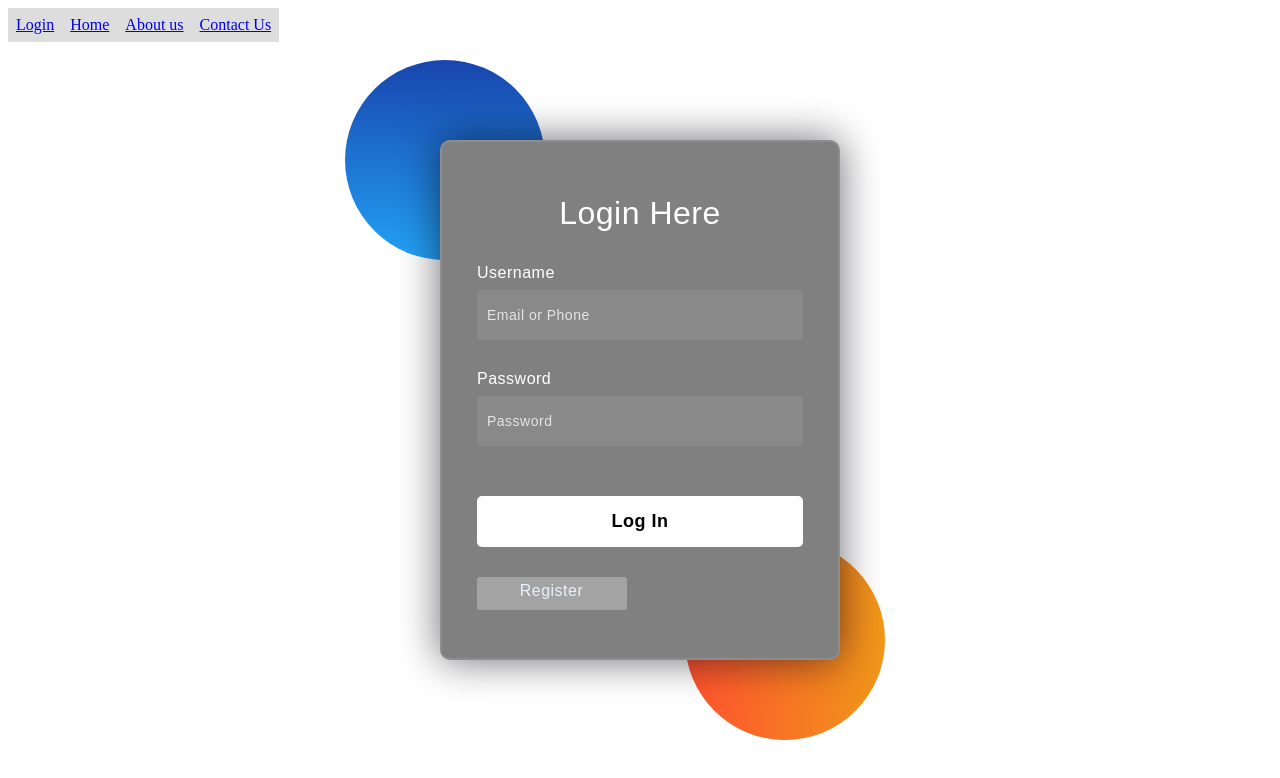
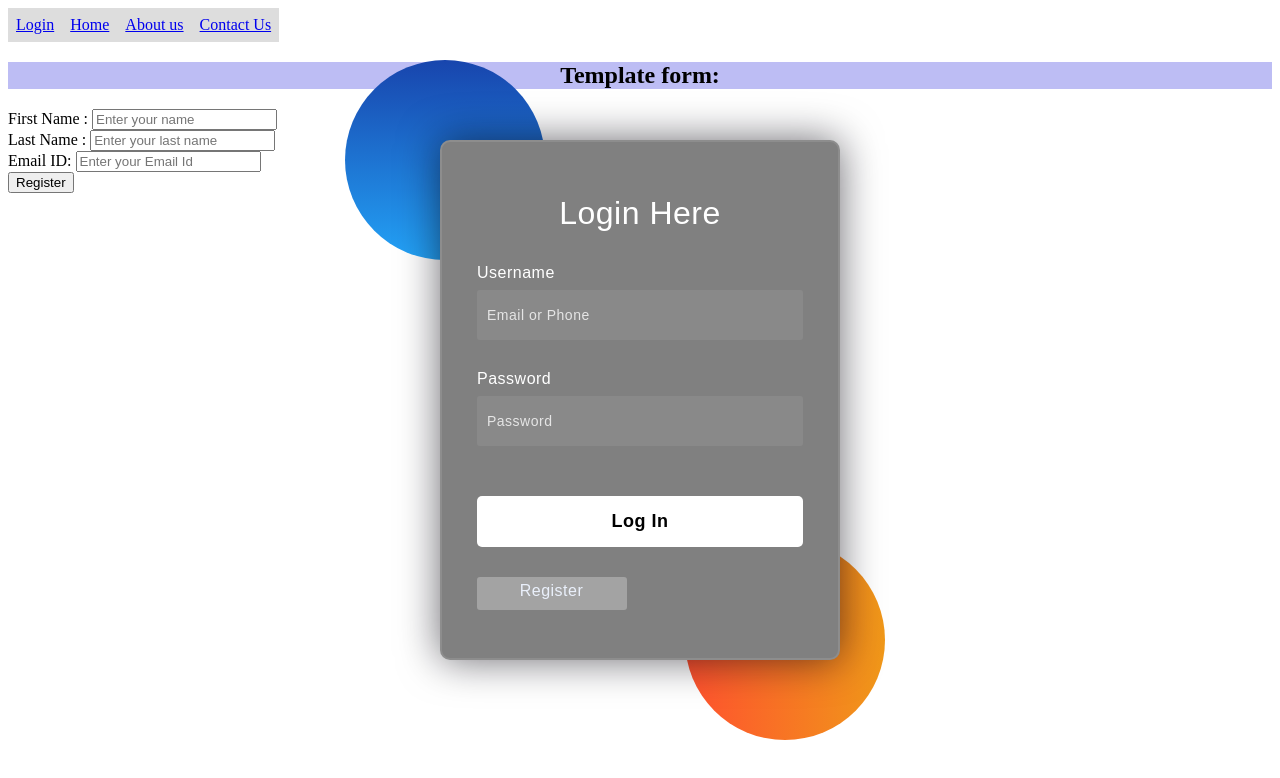
Before and after one commit to saket-kr-jha/Angular_practice, an Angular app: page / in a window 1280 px wide. Shown: the top 778 px of the page. Built offline with nearby package versions, Linux system fonts and the light colour scheme.

Commit message:
template driven forms

```diff
--- a/src/app/app.component.html
+++ b/src/app/app.component.html
@@ -7,5 +7,6 @@
   </ul>
 </div>
 
+<app-template-form></app-template-form>
 
 <router-outlet></router-outlet>
--- a/src/app/app.component.ts
+++ b/src/app/app.component.ts
@@ -1,11 +1,12 @@
 import { Component } from '@angular/core';
 import { RouterLink, RouterOutlet } from '@angular/router';
 import { HomeComponent } from './home/home.component';
+import { TemplateFormComponent } from './template-form/template-form.component';
 
 @Component({
   selector: 'app-root',
   standalone: true,
-  imports: [RouterOutlet, HomeComponent, RouterLink],
+  imports: [RouterOutlet, HomeComponent, RouterLink, TemplateFormComponent],
   templateUrl: './app.component.html',
   styleUrl: './app.component.scss'
 })
--- /dev/null
+++ b/src/app/template-form/template-form.component.html
@@ -0,0 +1,17 @@
+<h2>Template form: </h2>
+<div>
+    <form #regdata = "ngForm" (ngSubmit)="register(regdata)">
+        <div>
+            First Name : <input type="text" name="firstName" placeholder="Enter your name" ngModel>
+        </div>
+        <div>
+            Last Name : <input type="text" name="lastName" placeholder="Enter your last name" ngModel>
+        </div>
+        <div>
+            Email ID: <input type="text" name="email" placeholder="Enter your Email Id" ngModel>
+        </div>
+        <div>
+            <input type="submit" value="Register">
+        </div>
+    </form>
+</div>
--- /dev/null
+++ b/src/app/template-form/template-form.component.scss
@@ -0,0 +1,4 @@
+h2{
+    background-color: rgb(189, 189, 244);
+    text-align: center;
+}
--- /dev/null
+++ b/src/app/template-form/template-form.component.ts
@@ -0,0 +1,22 @@
+import { Component, OnInit } from '@angular/core';
+import { FormsModule, NgForm } from '@angular/forms';
+
+@Component({
+  selector: 'app-template-form',
+  standalone: true,
+  imports: [FormsModule],
+  templateUrl: './template-form.component.html',
+  styleUrl: './template-form.component.scss'
+})
+export class TemplateFormComponent implements OnInit {
+  constructor(){}
+
+  ngOnInit(): void {
+
+  }
+
+  register(regdata : NgForm){
+    console.log(regdata.value);
+  }
+
+}
```
Also changed, not shown: 1 other file (tests, documents, lock files or other folders).
